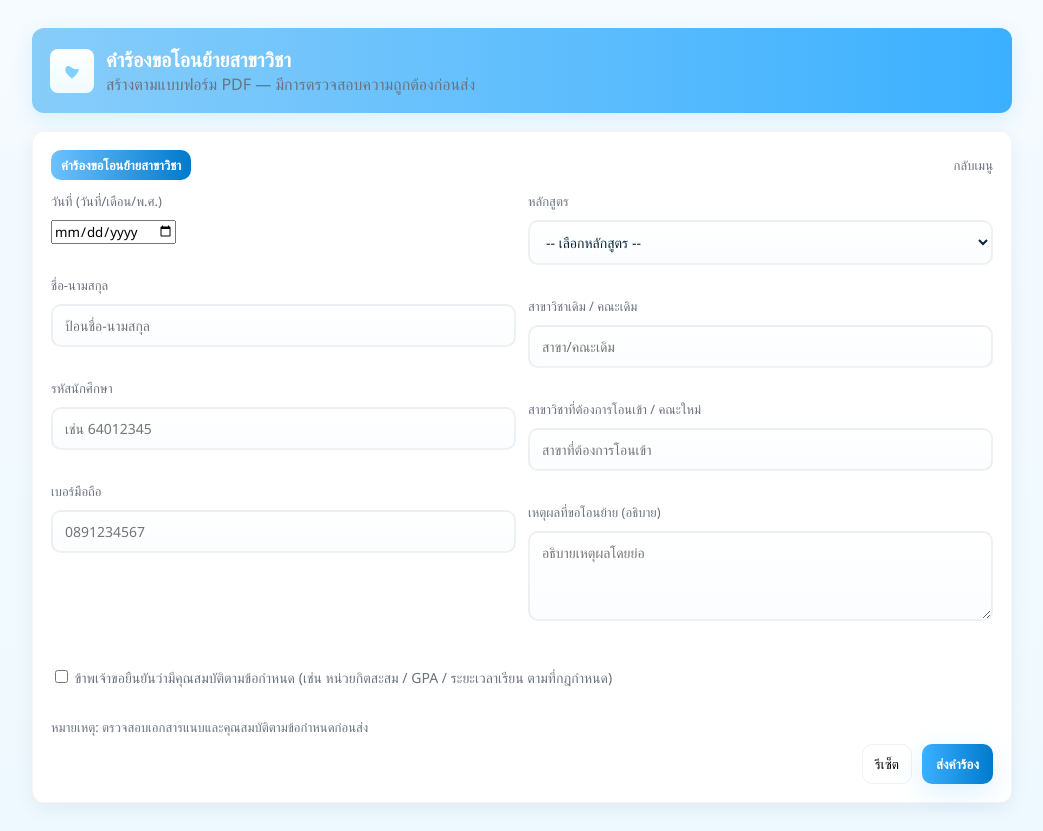
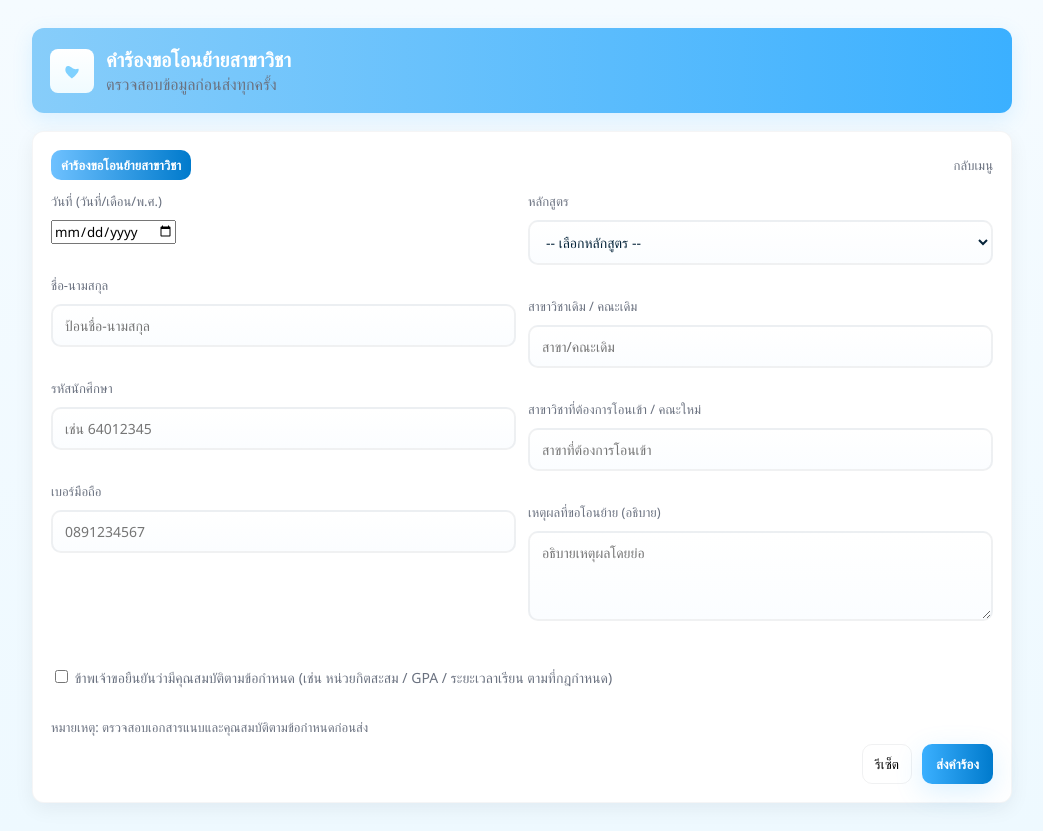
Before and after one commit to Phatthachat/FormValidation358.github.io, a plain HTML site: page transfer-form.html in a window 1280 px wide. Shown: the whole page, without its empty margins (118-1161 px from the left). Drawn offline with Linux system fonts and the light colour scheme.

Commit message:
Update transfer-form.html

```diff
--- a/transfer-form.html
+++ b/transfer-form.html
@@ -52,7 +52,7 @@
       </div>
       <div>
         <h1>คำร้องขอโอนย้ายสาขาวิชา</h1>
-        <p style="margin:0;color:var(--muted)">สร้างตามแบบฟอร์ม PDF — มีการตรวจสอบความถูกต้องก่อนส่ง</p>
+        <p style="margin:0;color:var(--muted)">ตรวจสอบข้อมูลก่อนส่งทุกครั้ง</p>
       </div>
     </header>
 
```
